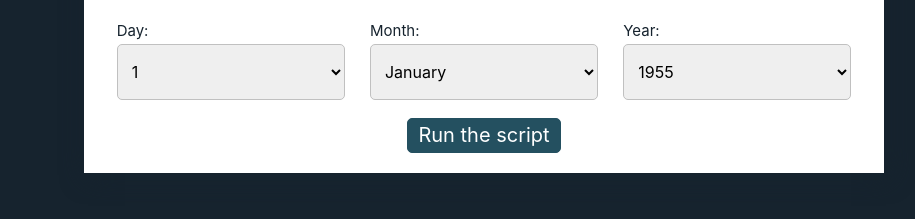
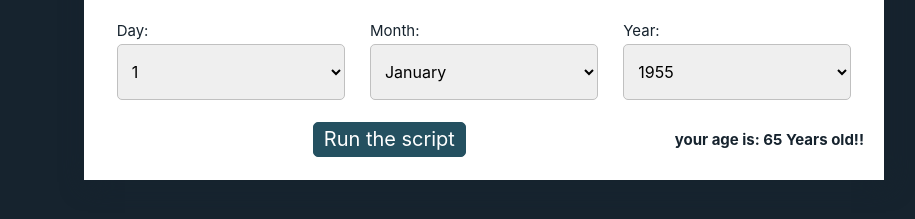
Before and after one commit to 180485/73-javascript-exercise, a plain HTML site: page 04-dates/03-age-by-select/index.html in a window 1280 px wide. Both pictures are taken after a click on the button "Run the script". Shown: the part 251-470 px from the top of the page, without its empty margins (156-1071 px from the left). Drawn offline with Linux system fonts and the light colour scheme.

Commit message:
exercise date 03

```diff
--- a/04-dates/03-age-by-select/index.html
+++ b/04-dates/03-age-by-select/index.html
@@ -143,6 +143,7 @@
                         <div class="actions">
                             <button type="button" id="run">Run the script</button>
                         </div>
+                        <span id="post"></span>
                     </form>
                 </section>      </div>
         </div>
--- a/04-dates/03-age-by-select/script.js
+++ b/04-dates/03-age-by-select/script.js
@@ -9,8 +9,25 @@
 // NOTE: don't focus on the existing code structure for now.
 // You will have time to focus on it later.
 
-(function() {
 
-    // your code here
 
-})();
+
+     document.getElementById("run").addEventListener("click", function() {
+
+    var date2 = new Date ();
+
+    var birthday = new Date (document.getElementById("dob-year").value ,document.getElementById("dob-month").value,document.getElementById("dob-day").value);
+
+    var age = date2.getFullYear()- birthday.getFullYear();
+
+    var months = date2.getMonth()-birthday.getMonth();
+     if (months < 0 || (months === 0 && datumVandaag.getDate() < birthday.getDate())){
+        age --;
+    }
+
+     document.getElementById("post").innerHTML = " <h2 style=\"text-align: center;\"> your age is: " + age + " Years old!! </h2>";
+
+}
+
+
+    )
```
